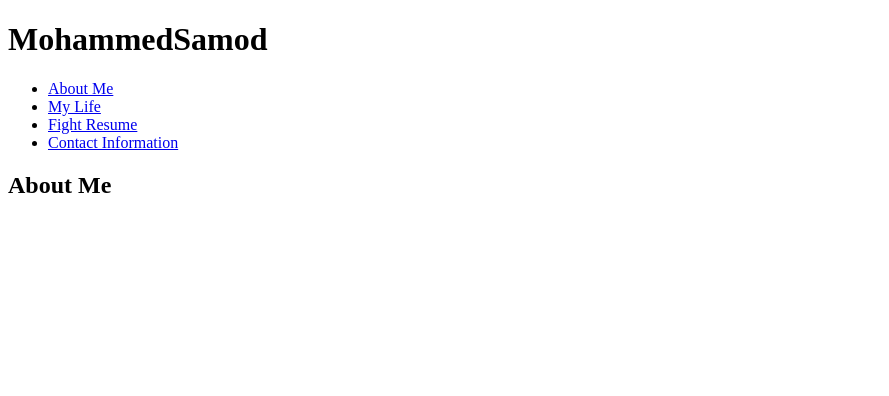
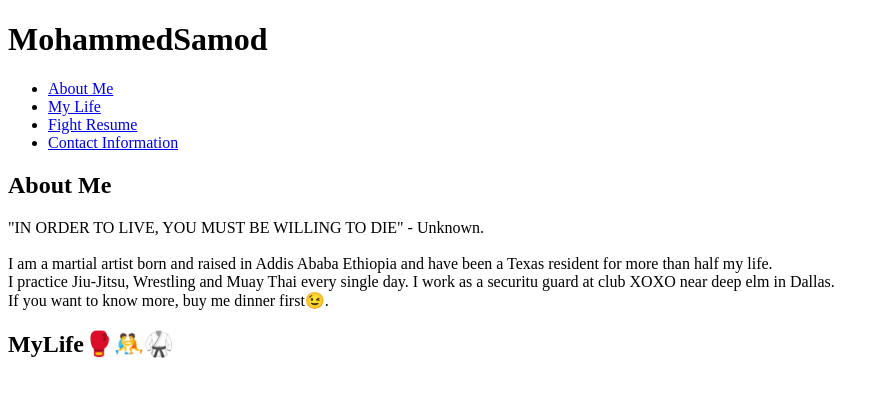
Before and after one commit to moenaan/Flying-Knee, a plain HTML site: page index.html in a window 1280 px wide. Shown: the whole page, without its empty margins (0-889 px from the left). Drawn offline with Linux system fonts and the light colour scheme.

Commit message:
update about me

```diff
--- a/index.html
+++ b/index.html
@@ -31,6 +31,21 @@
         <div class="content">
             <div id="about-me" class="about-me">
                 <div class="column"><h2>About Me</h2></div>
+                <p>
+                    "IN ORDER TO LIVE, YOU MUST BE WILLING TO DIE" - Unknown. <br><br>
+                    I am a martial artist born and raised in Addis Ababa Ethiopia and have been a Texas resident for more than half my life.<br>
+                    I practice Jiu-Jitsu, Wrestling and Muay Thai every single day. I work as a securitu guard at club XOXO near deep elm in Dallas.<br>
+                    If you want to know more, buy me dinner first😉.<br>
+
+                </p>
+            </div>
+            <div id="my-life" class "my-life">
+                <p>
+                    <div class="row">
+                        <div class="content"> <h2>MyLife🥊🤼🥋</h2></div>
+                        <div class="martial-art"></div>
+                    </div>
+                </p>
             </div>
         </div>
     </div>
```
